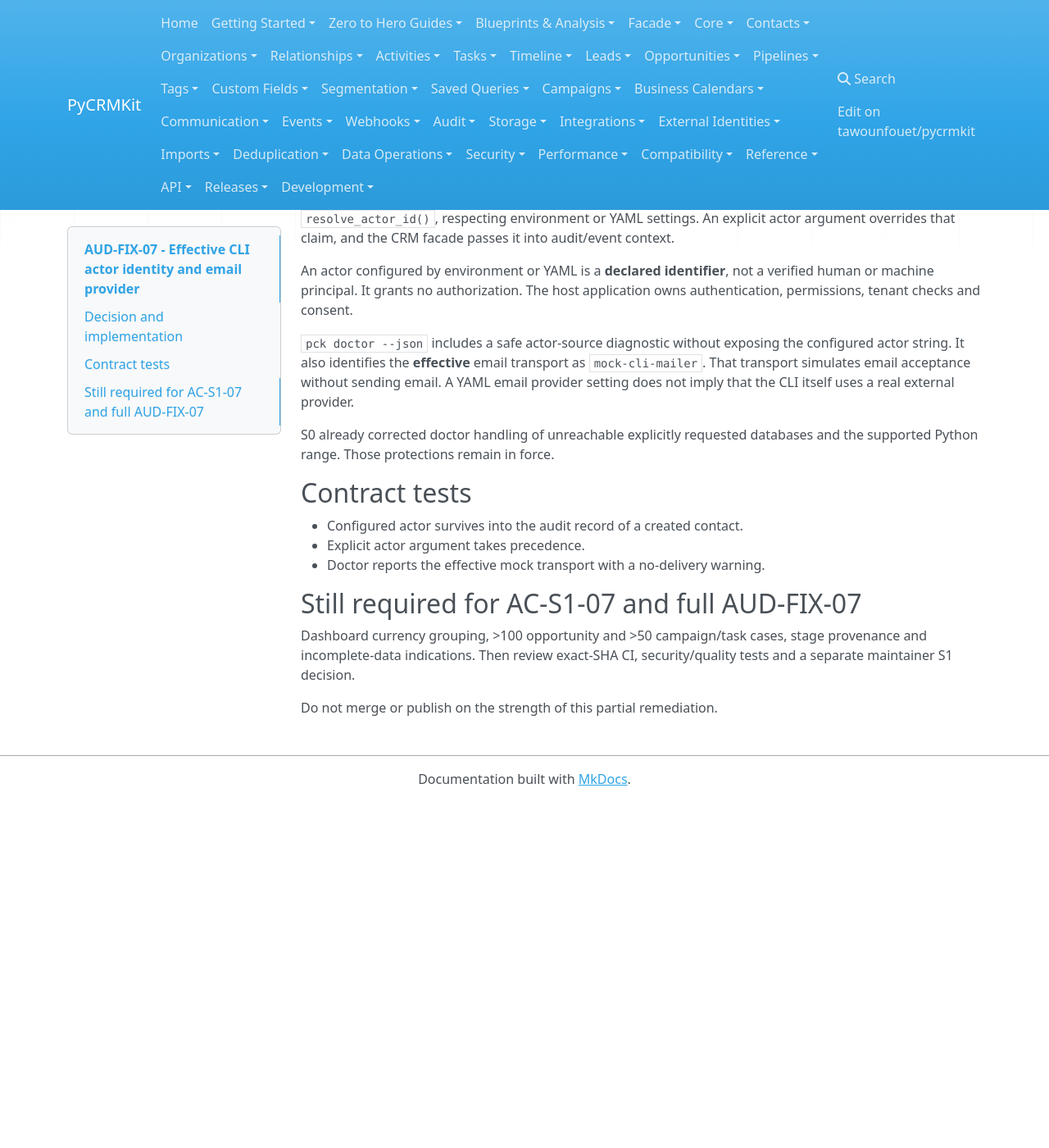
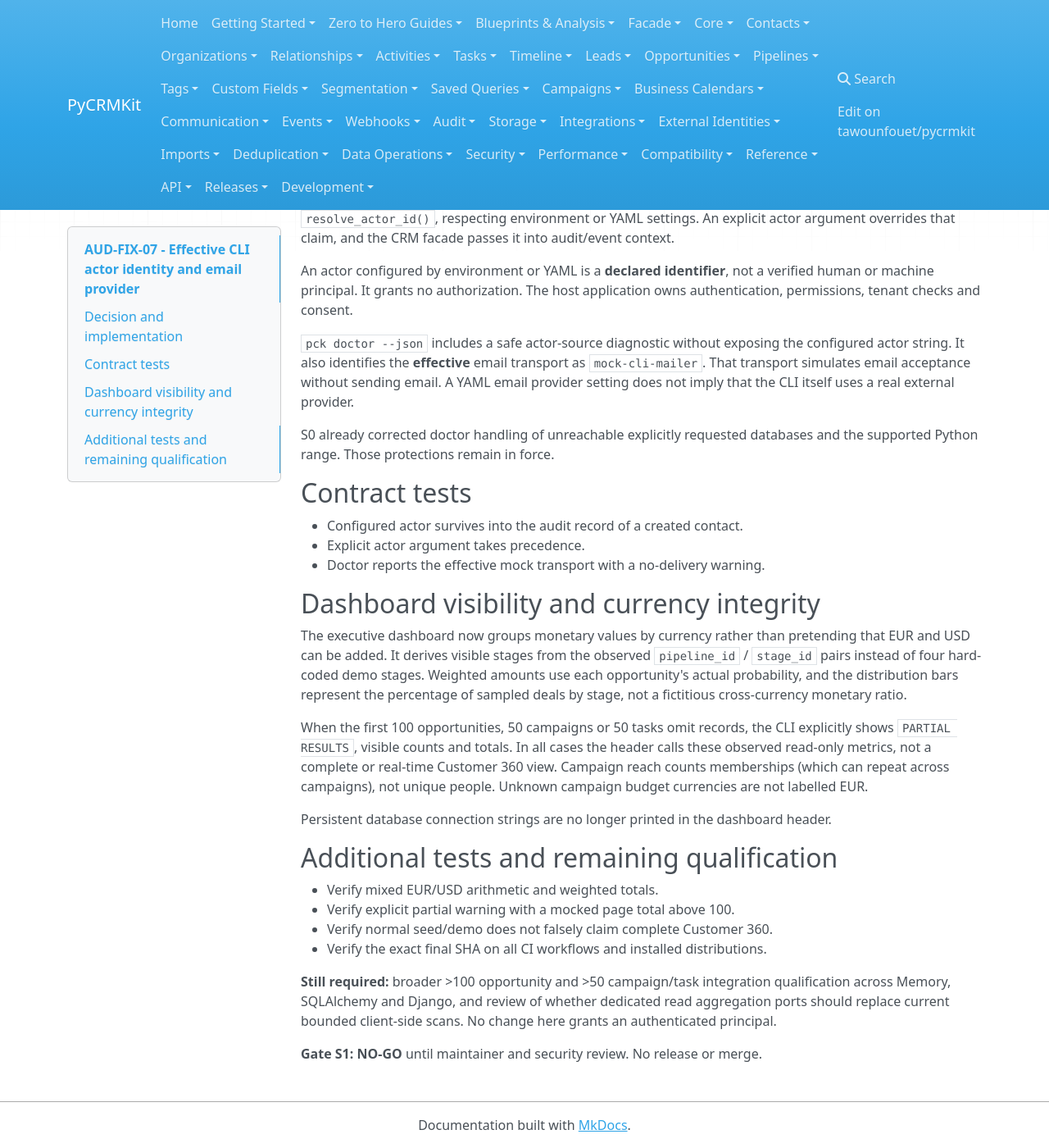
Before and after one commit to tawounfouet/pycrmkit, an MkDocs documentation site: the page built from docs/development/1.3.0/aud-fix-07-effective-actor-and-email.md, in a window 1280 px wide and 1400 px high, scrolled down 265 px. Shown: the whole window at 82% size. Built offline with MkDocs 1.6.1, drawn with Linux system fonts in a browser that asks for light colours; nearby versions of some CDN libraries; before the commit the page ends 1243 px from its top, so only the background shows below that.

Commit message:
docs(track-s): describe sampled KPI and multi-currency behavior

```diff
--- a/docs/development/1.3.0/aud-fix-07-effective-actor-and-email.md
+++ b/docs/development/1.3.0/aud-fix-07-effective-actor-and-email.md
@@ -31,10 +31,35 @@ databases and the supported Python range. Those protections remain in force.
 - Explicit actor argument takes precedence.
 - Doctor reports the effective mock transport with a no-delivery warning.
 
-## Still required for AC-S1-07 and full AUD-FIX-07
+## Dashboard visibility and currency integrity
 
-Dashboard currency grouping, >100 opportunity and >50 campaign/task cases,
-stage provenance and incomplete-data indications. Then review exact-SHA CI,
-security/quality tests and a separate maintainer S1 decision.
+The executive dashboard now groups monetary values by currency rather
+than pretending that EUR and USD can be added. It derives visible stages
+from the observed `pipeline_id` / `stage_id` pairs instead of four
+hard-coded demo stages. Weighted amounts use each opportunity's actual
+probability, and the distribution bars represent the percentage of
+sampled deals by stage, not a fictitious cross-currency monetary ratio.
 
-Do not merge or publish on the strength of this partial remediation.
+When the first 100 opportunities, 50 campaigns or 50 tasks omit records,
+the CLI explicitly shows `PARTIAL RESULTS`, visible counts and totals.
+In all cases the header calls these observed read-only metrics, not a
+complete or real-time Customer 360 view. Campaign reach counts
+memberships (which can repeat across campaigns), not unique people.
+Unknown campaign budget currencies are not labelled EUR.
+
+Persistent database connection strings are no longer printed in the
+dashboard header.
+
+## Additional tests and remaining qualification
+
+- Verify mixed EUR/USD arithmetic and weighted totals.
+- Verify explicit partial warning with a mocked page total above 100.
+- Verify normal seed/demo does not falsely claim complete Customer 360.
+- Verify the exact final SHA on all CI workflows and installed distributions.
+
+**Still required:** broader >100 opportunity and >50 campaign/task integration
+qualification across Memory, SQLAlchemy and Django, and review of whether
+dedicated read aggregation ports should replace current bounded
+client-side scans. No change here grants an authenticated principal.
+
+**Gate S1: NO-GO** until maintainer and security review. No release or merge.
```
